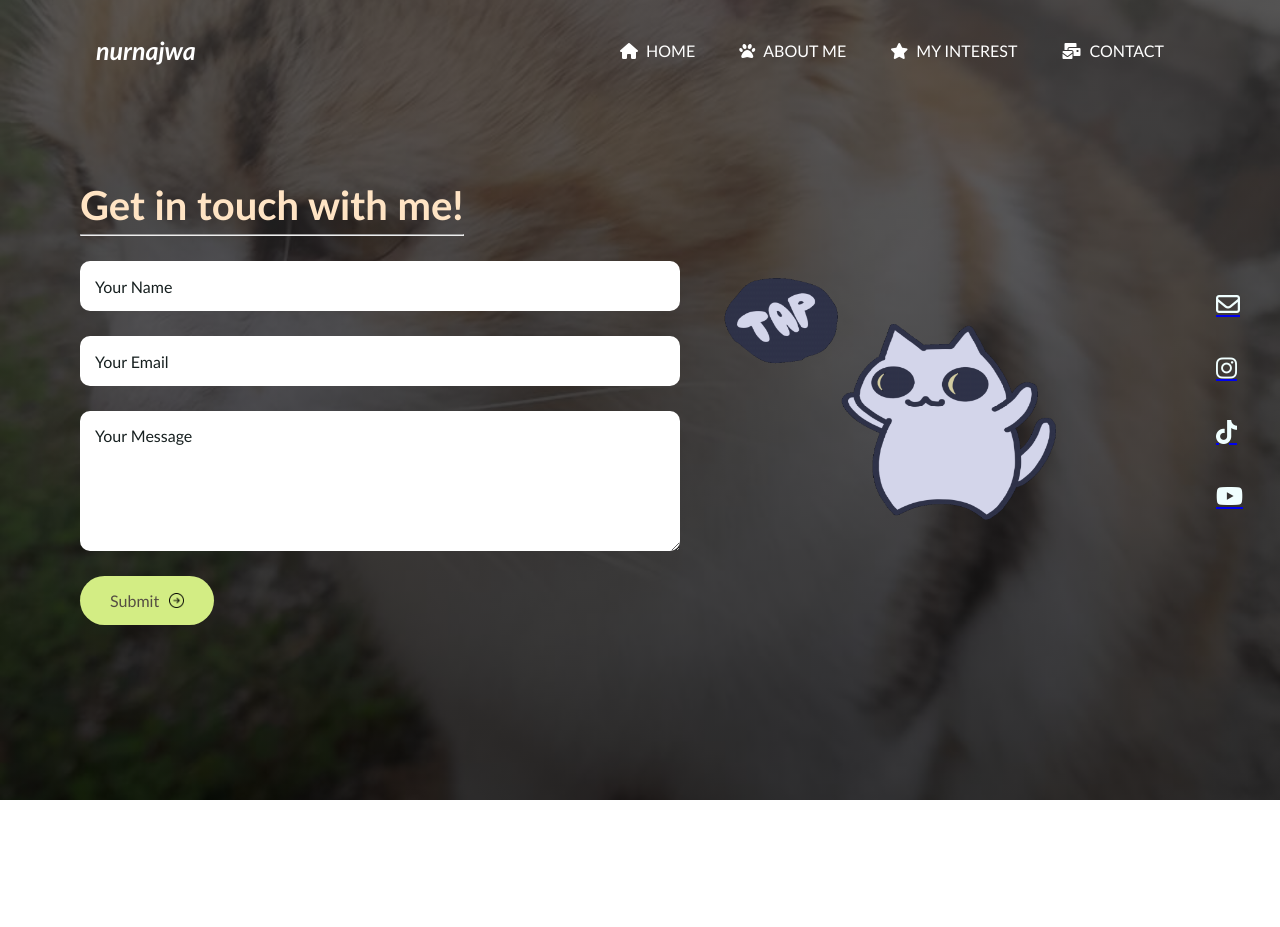
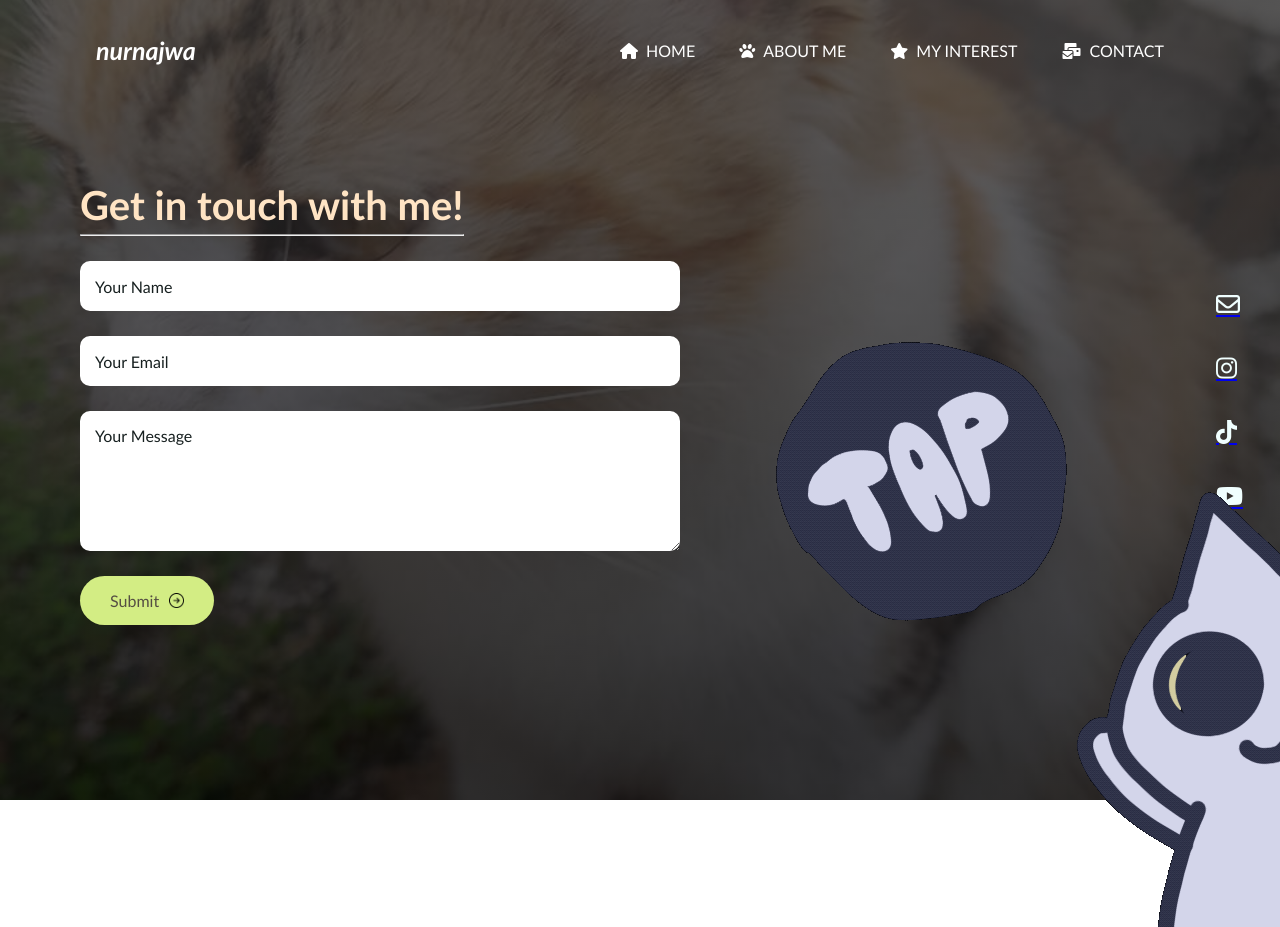
Before and after one commit to najwaye/iml470-website, a plain HTML site: page index6.html in a window 1280 px wide. Shown: the top 927 px of the page. Before the commit the page ends 800 px from the top, so only its background shows below. Drawn offline with Linux system fonts and the light colour scheme.

Commit message:
Update index6.html

```diff
--- a/index6.html
+++ b/index6.html
@@ -201,7 +201,7 @@ body{
     transform: translateY(-5px);
 }
 
-.cat img{
+.cat{
     height: 280px;
     width: 370px;
     position: absolute;
```
